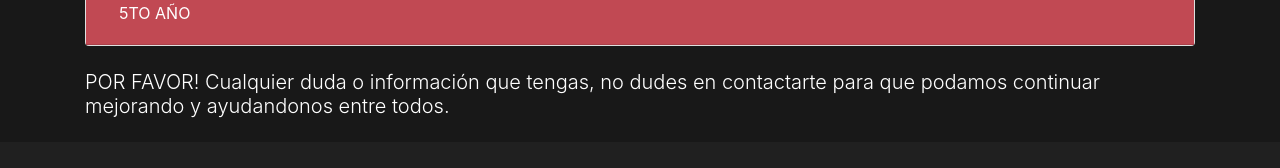
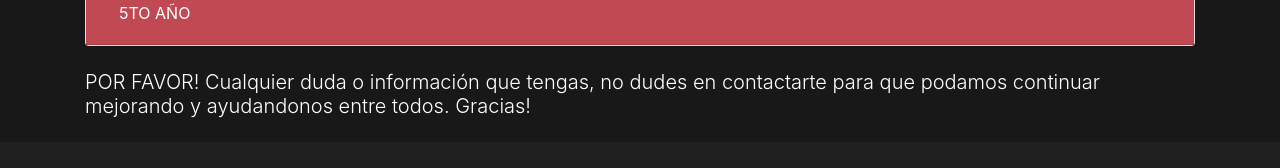
Before and after one commit to GritiusX/FADUForum, a website: page grupos.html in a window 1280 px wide. Shown: the part 576-744 px from the top of the page. Drawn offline with nearby package versions, Linux system fonts and the light colour scheme.

Commit message:
probando

```diff
--- a/grupos.html
+++ b/grupos.html
@@ -4212,7 +4212,7 @@
 			</div> <!-- FIN 5TO AÑO DE LA CARRERA  -->
 		</div>
 		<h5 class="mt-4 mb-4 lead">POR FAVOR! Cualquier duda o información que tengas, no dudes en contactarte para que
-			podamos continuar mejorando y ayudandonos entre todos.</h5>
+			podamos continuar mejorando y ayudandonos entre todos. Gracias!</h5>
 	</div>
 
 
```
